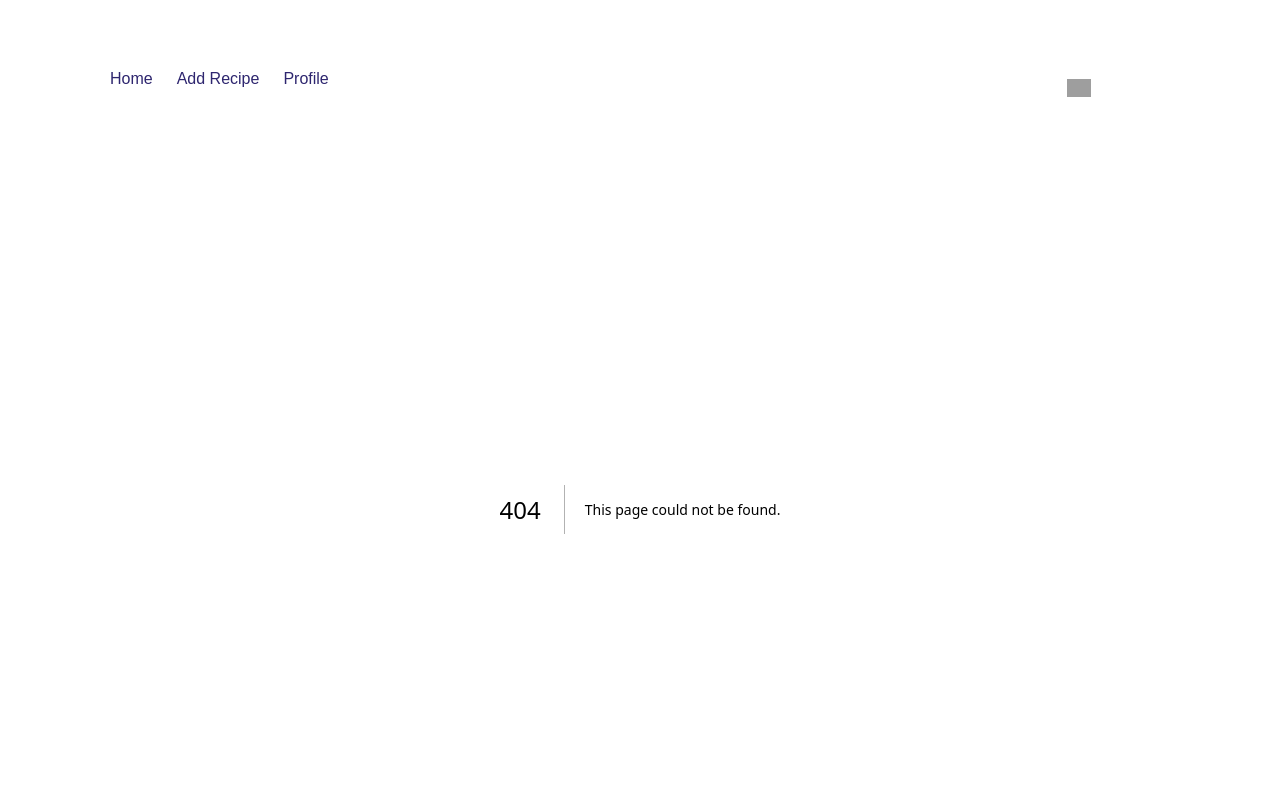
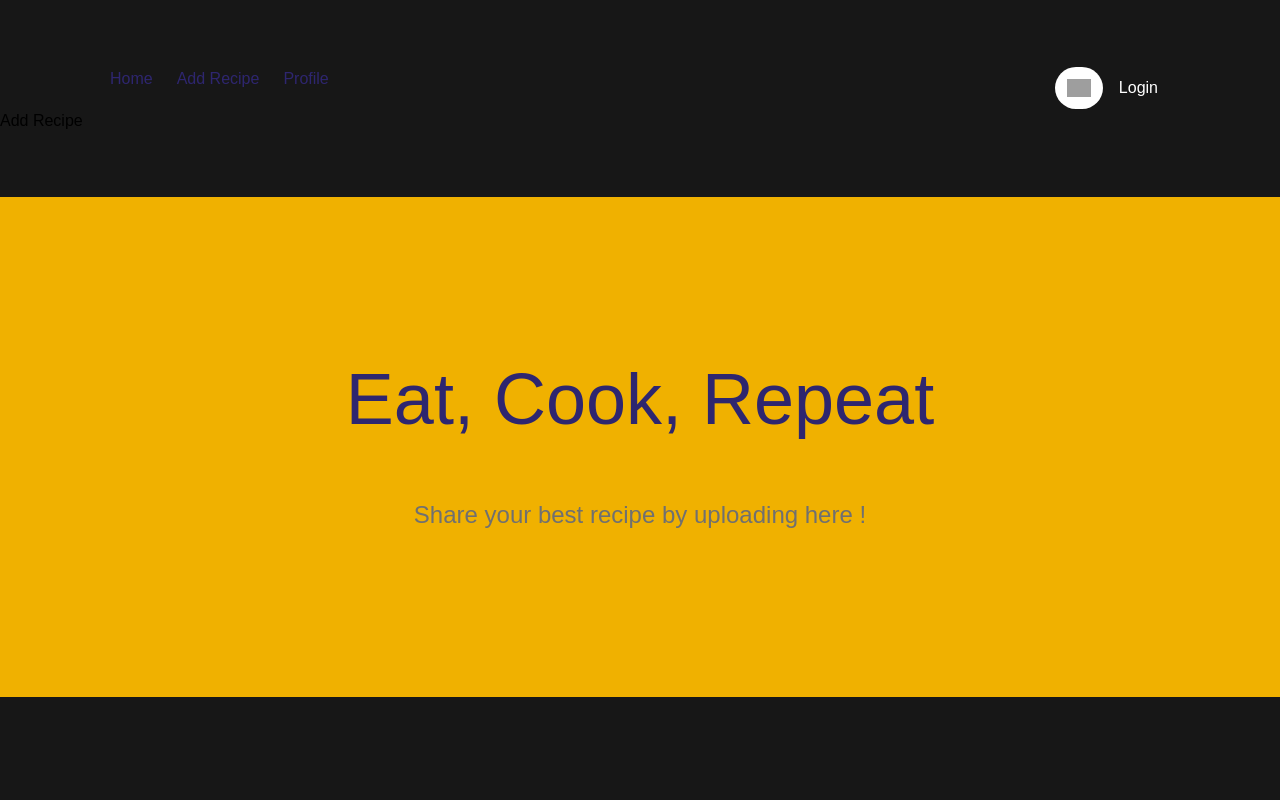
Before and after one commit to AkbarZul/NextJsLandingPage, a Next.js app: page /AddRecipe in a window 1280 px wide. Before the commit this address had no page. Shown: the top 800 px of the page. Built offline with nearby package versions, Linux system fonts and the light colour scheme; grey boxes are pictures that could not be loaded.

Commit message:
init add recipe and init routing

```diff
--- /dev/null
+++ b/src/app/AddRecipe/index.ts
@@ -0,0 +1 @@
+export { default } from './page'
--- /dev/null
+++ b/src/app/AddRecipe/page.tsx
@@ -0,0 +1,11 @@
+import React from 'react'
+
+const AddRecipe = () => {
+  return (
+    <div>
+      <p className='text-black'>Add Recipe</p>
+    </div>
+  )
+}
+
+export default AddRecipe
--- a/src/app/Home/HomePage.tsx
+++ b/src/app/Home/HomePage.tsx
@@ -125,7 +125,7 @@ const HomePage = () => {
               src={data.img}
               width={500}
               height={500}
-              className="transition-transform duration-300 hover:scale-105"
+              className="transition-transform duration-300 hover:scale-105 hover:cursor-pointer"
             />
             <p className="absolute bottom-0 left-0 text-[#3F3A3A] text-3xl font-semibold p-4">
               {data.title}
--- a/src/components/Navbar/Navbar.tsx
+++ b/src/components/Navbar/Navbar.tsx
@@ -21,7 +21,7 @@ export default function Navbar() {
                 Home
               </Link>
               <Link
-                href="/about"
+                href="/AddRecipe"
                 className="px-3 text-[#2E266F] font-medium hover:font-bold hover:underline hover:underline-offset-2"
               >
                 Add Recipe
```
